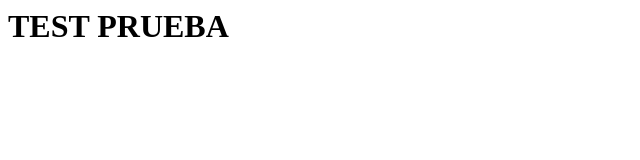
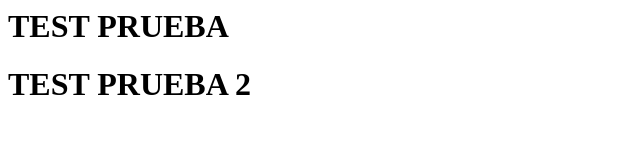
Before and after one commit to Racielcp/mi-repositorio, a plain HTML site: page index.html in a window 1280 px wide. Shown: the whole page, without its empty margins (0-640 px from the left). Drawn offline with Linux system fonts and the light colour scheme.

Commit message:
se incorpora un h1

```diff
--- a/index.html
+++ b/index.html
@@ -1,3 +1,4 @@
 <html>
 <h1>TEST PRUEBA </h1>
+<h1>TEST PRUEBA 2 </h1>
 </html>
```
